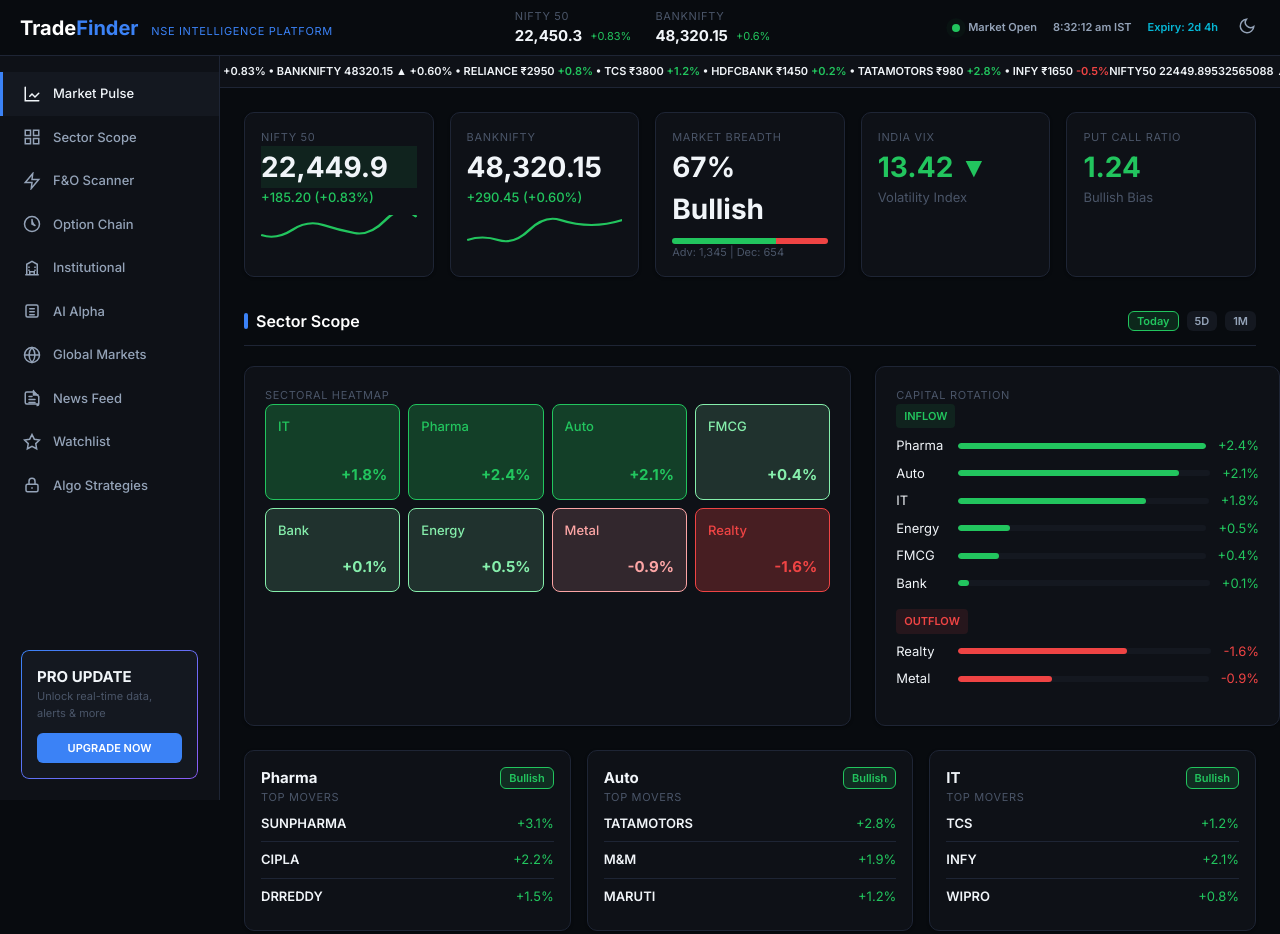
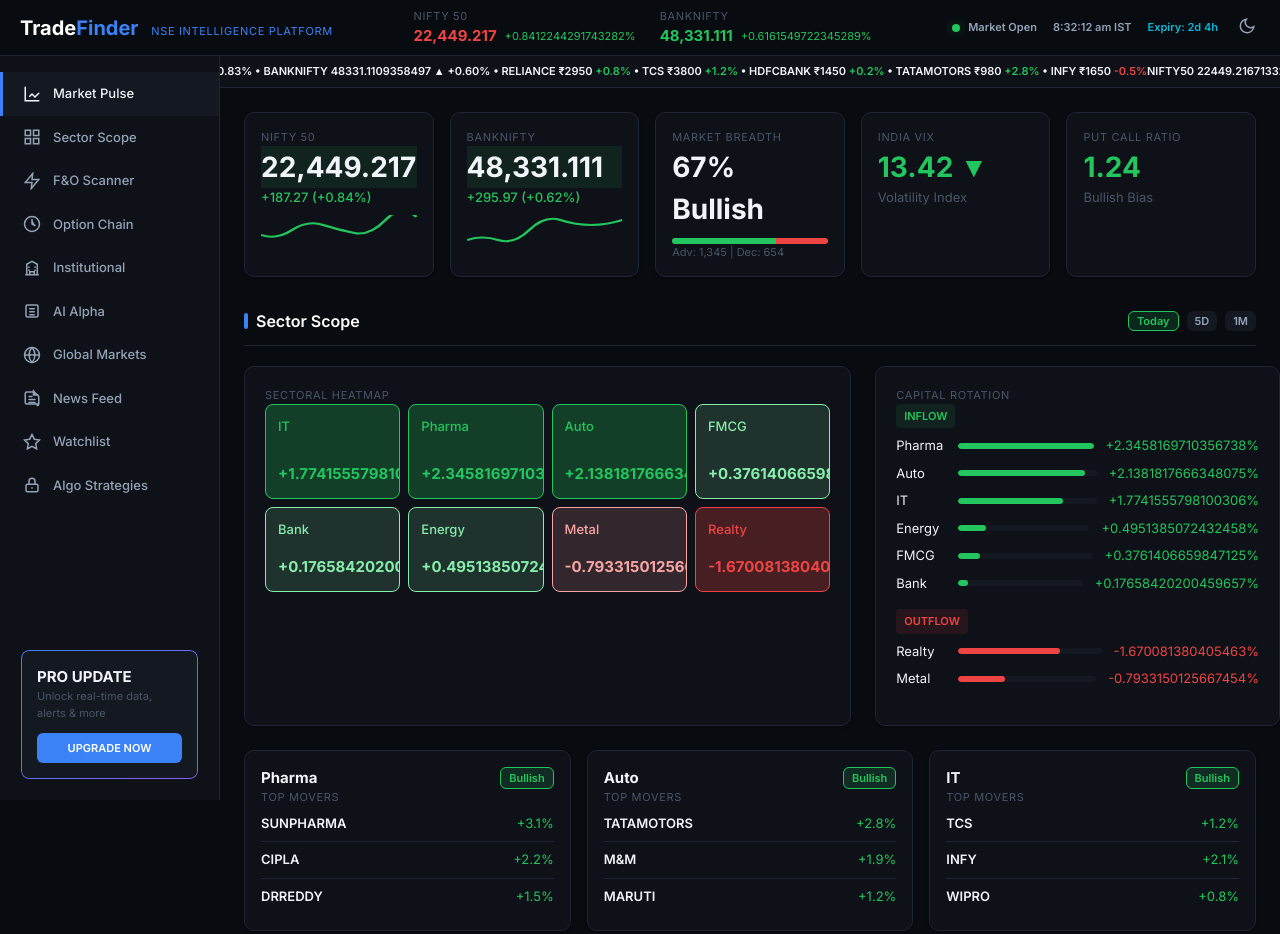
Before and after one commit to DipzSpell/dipzspell.github.io, a website: page index.html in a window 1280 px wide. Shown: the top 934 px of the page. Drawn offline with Linux system fonts and the light colour scheme.

Commit message:
Update simulation loop to tick every 1 second across the entire dashboard

```diff
--- a/index.html
+++ b/index.html
@@ -804,15 +804,58 @@
             `).join('');
         };
 
-        // Simulation Loop
+        // Simulation Loop (Updates every 1 second)
         setInterval(() => {
-            CONFIG.indices.nifty.ltp += (Math.random() - 0.5) * 5;
-            document.getElementById('hero-nifty-val').innerText = CONFIG.indices.nifty.ltp.toLocaleString('en-IN', {maximumFractionDigits:2});
-            document.getElementById('hero-nifty-val').classList.remove('flash-bg');
-            void document.getElementById('hero-nifty-val').offsetWidth; // trigger reflow
-            document.getElementById('hero-nifty-val').classList.add('flash-bg');
+            // Randomly tick indices
+            CONFIG.indices.nifty.ltp += (Math.random() - 0.5) * 3;
+            CONFIG.indices.nifty.change += (Math.random() - 0.5) * 2;
+            CONFIG.indices.nifty.pct = (CONFIG.indices.nifty.change / (CONFIG.indices.nifty.ltp - CONFIG.indices.nifty.change)) * 100;
+
+            CONFIG.indices.banknifty.ltp += (Math.random() - 0.5) * 8;
+            CONFIG.indices.banknifty.change += (Math.random() - 0.5) * 5;
+            CONFIG.indices.banknifty.pct = (CONFIG.indices.banknifty.change / (CONFIG.indices.banknifty.ltp - CONFIG.indices.banknifty.change)) * 100;
+
+            // Randomly tick sectors
+            CONFIG.sectors.forEach(s => {
+                s.change += (Math.random() - 0.5) * 0.1;
+            });
+
+            // Randomly tick globals
+            CONFIG.globals.forEach(g => {
+                const numVal = parseFloat(g.val.replace(/,/g, '').replace('$', ''));
+                const tick = (Math.random() - 0.5) * 2;
+                g.chg += (Math.random() - 0.5) * 0.05;
+                if(g.val.includes('$')) {
+                    g.val = '$' + (numVal + tick).toLocaleString('en-US', {maximumFractionDigits:2});
+                } else {
+                    g.val = (numVal + tick).toLocaleString('en-US', {maximumFractionDigits:2});
+                }
+            });
+
+            // Re-render components with new data
+            renderHero();
+            renderSectorScope();
+            renderGlobals();
             renderTicker();
-        }, 5000);
+
+            // Add flash effect to hero values
+            ['top-nifty-val', 'top-banknifty-val'].forEach(id => {
+                const el = document.getElementById(id);
+                if(el) {
+                    el.classList.remove('text-green', 'text-red');
+                    el.classList.add(Math.random() > 0.5 ? 'text-green' : 'text-red');
+                    setTimeout(() => el.classList.remove('text-green', 'text-red'), 300);
+                }
+            });
+
+            // Trigger background flash on NIFTY hero card
+            const heroNifty = document.getElementById('hero-nifty-val');
+            if(heroNifty) {
+                heroNifty.classList.remove('flash-bg');
+                void heroNifty.offsetWidth; // trigger reflow
+                heroNifty.classList.add('flash-bg');
+            }
+        }, 1000);
 
         // Theme Toggle
         document.getElementById('theme-btn').addEventListener('click', () => {
```
